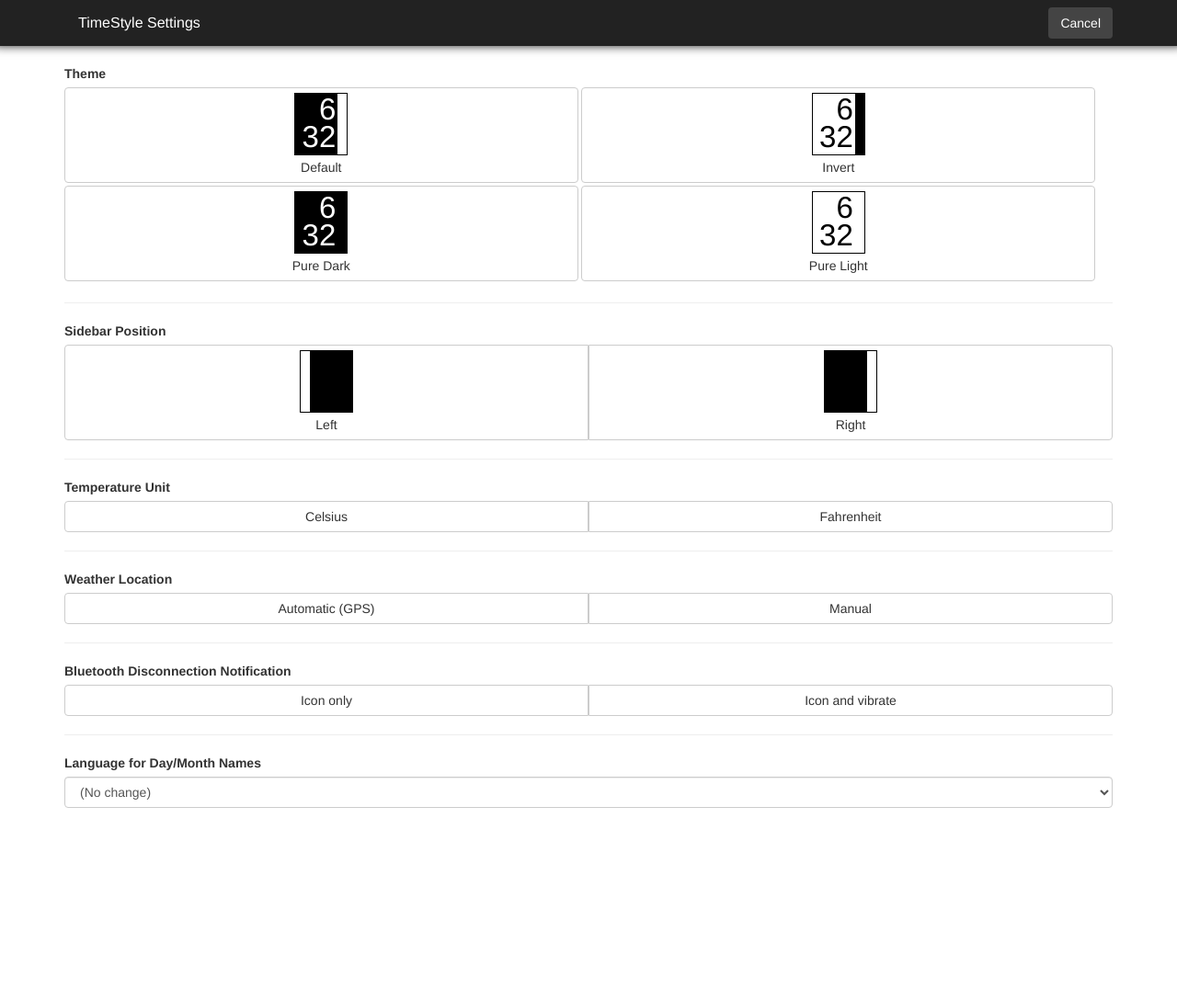
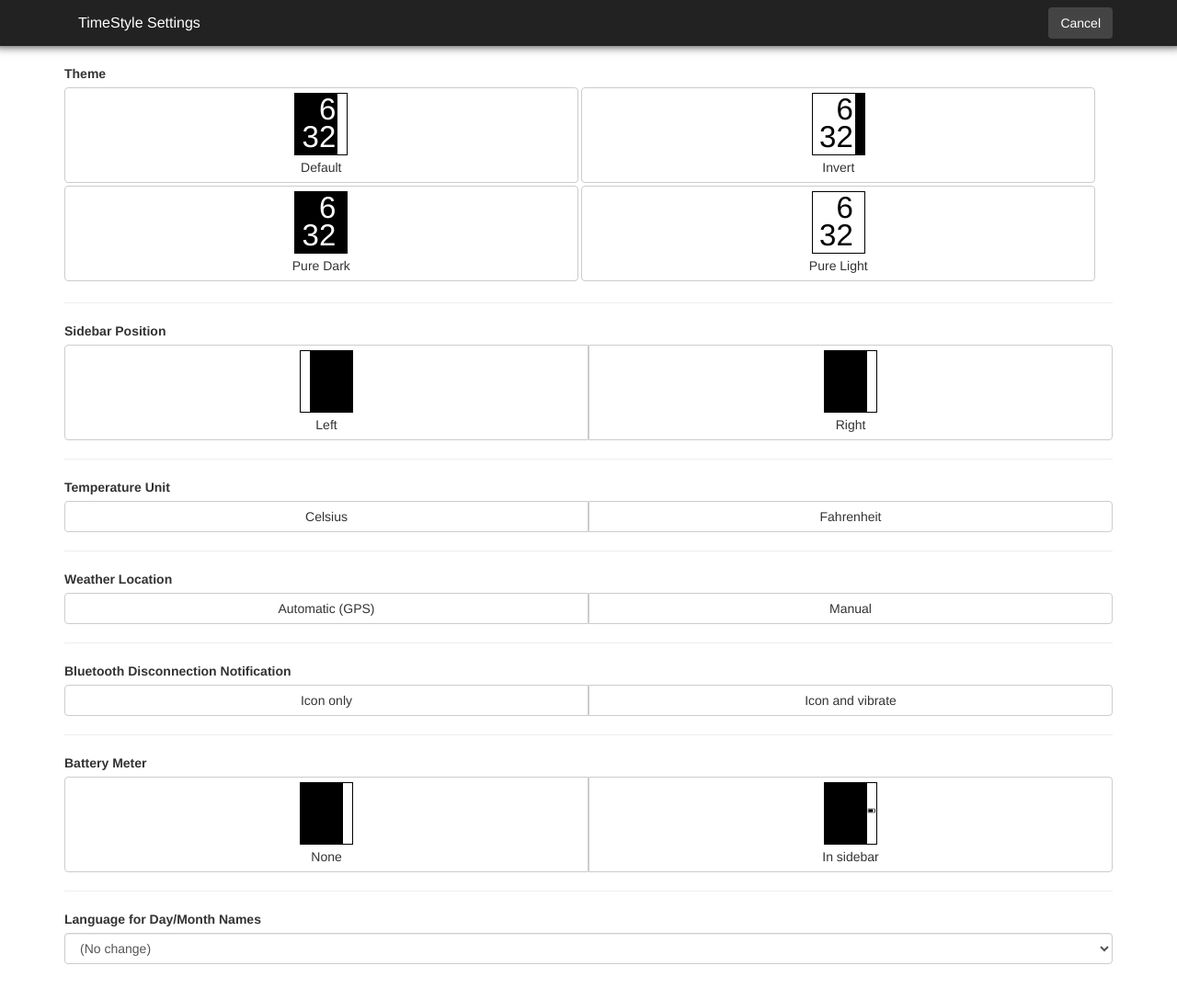
Before and after one commit to freakified/TimeStylePebble, a Jekyll site: the page built from config_bw.html, in a window 1280 px wide and 1119 px high. Shown: the top 1088 px of the window at 92% size. Built offline with Jekyll 4.4.1, drawn with Linux system fonts in a browser that asks for light colours; nearby versions of some CDN libraries.

Commit message:
Added battery meter as option

```diff
--- a/_includes/config_misc_options.html
+++ b/_includes/config_misc_options.html
@@ -54,6 +54,22 @@
   </div>
 </div>
 <hr>
+<label>Battery Meter</label>
+<div id="battery_meter_setting" class="form-group" >
+  <div class="btn-group btn-group-justified"  data-toggle="buttons">
+    <label class="btn btn-default" data-setting="no" >
+      <input type="radio" name="options" autocomplete="off">
+      <div class="example_face"></div>
+      None
+    </label>
+    <label class="btn btn-default" data-setting="yes" >
+      <input type="radio" name="options" autocomplete="off">
+      <div class="example_face with_battery_meter"></div>
+      In sidebar
+    </label>
+  </div>
+</div>
+<hr>
 <label>Language for Day/Month Names</label>
 <select id="language_selection" class="form-control">
   <option data-setting="-1" selected>(No change)</option>
--- a/css/custom.scss
+++ b/css/custom.scss
@@ -25,6 +25,17 @@
   &.sidebar_left {
     border-right: 0 none;
     border-left: 10px solid #FFFFFF;
+  }
+
+  &.with_battery_meter:after {
+    content: '';
+    position: absolute;
+    height: 10px;
+    width: 10px;
+    top: 25px;
+    right: -10px;
+    background: url('../images/battery_meter.png');
+    background-size: 10px 10px;
   }
 }
 
--- a/js/config.js
+++ b/js/config.js
@@ -168,6 +168,10 @@ function sendSettingsToWatch() {
     config.language_id = $('#language_selection option:selected').data('setting');
   }
 
+  if($('#battery_meter_setting .btn.active')) {
+    config.battery_meter_setting = $('#battery_meter_setting .btn.active').data('setting');
+  }
+
   // Set the return URL depending on the runtime environment
   var return_to = getQueryParam('return_to', 'pebblejs://close#');
   document.location.href = return_to + encodeURIComponent(JSON.stringify(config));
```
Also changed, not shown: images/battery_meter.png (added).
